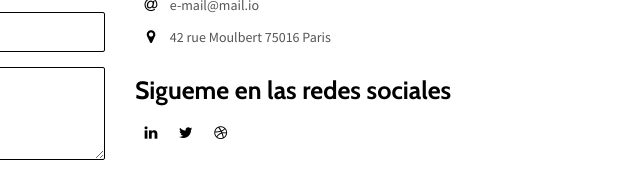
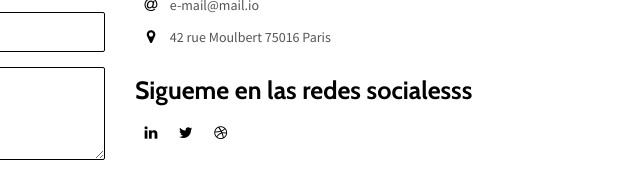
Before and after one commit to luisa2765466/Portafolio.github.io, a plain HTML site: page contact.html in a window 1280 px wide. Shown: the part 237-410 px from the top of the page, 640-1280 px from the left. Drawn offline with nearby package versions, Linux system fonts and the light colour scheme.

Commit message:
Update contact.html

```diff
--- a/contact.html
+++ b/contact.html
@@ -118,7 +118,7 @@
                   42 rue Moulbert 75016 Paris
                 </li>
               </ul>
-              <h3>Sigueme en las redes sociales</h3>
+              <h3>Sigueme en las redes socialesss</h3>
               <a href="https://www.linkedin.com/" title="" class="fa-icon">
                 <i class="fa fa-linkedin"></i>
               </a>
```
